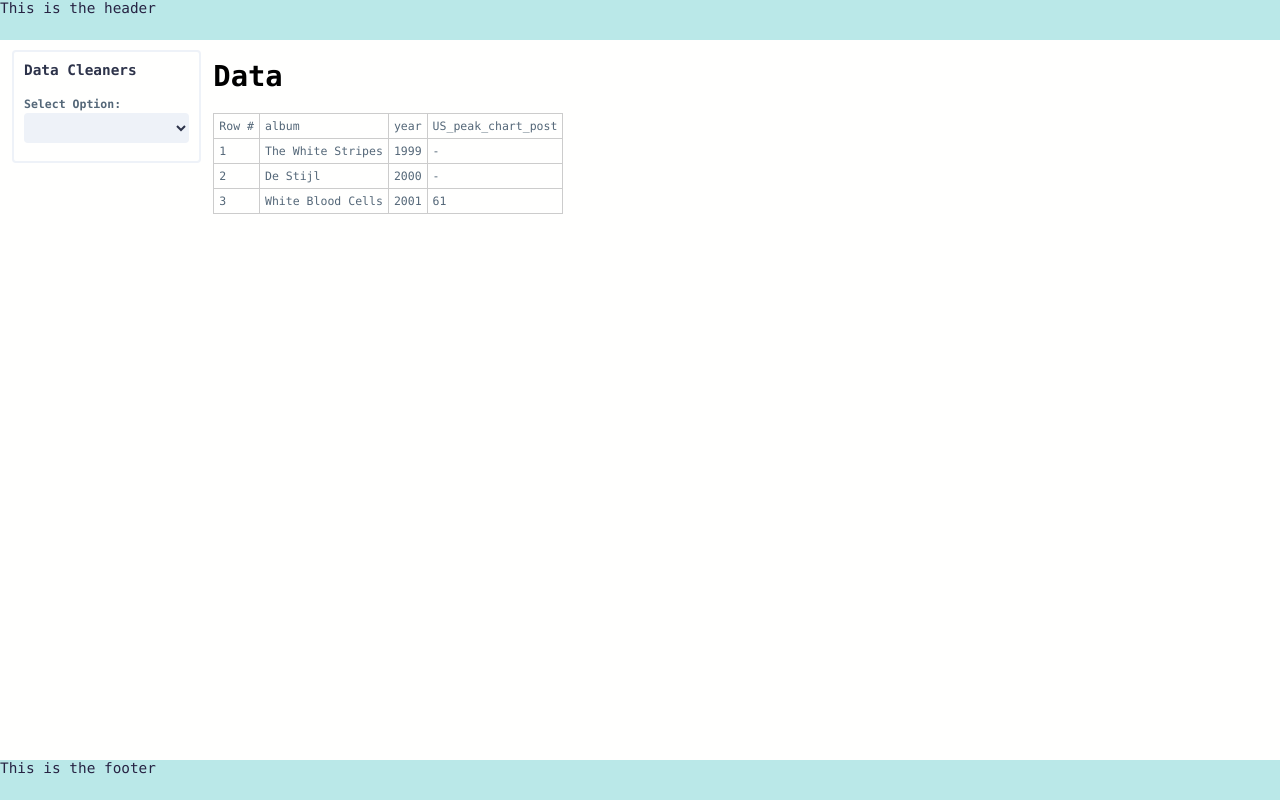
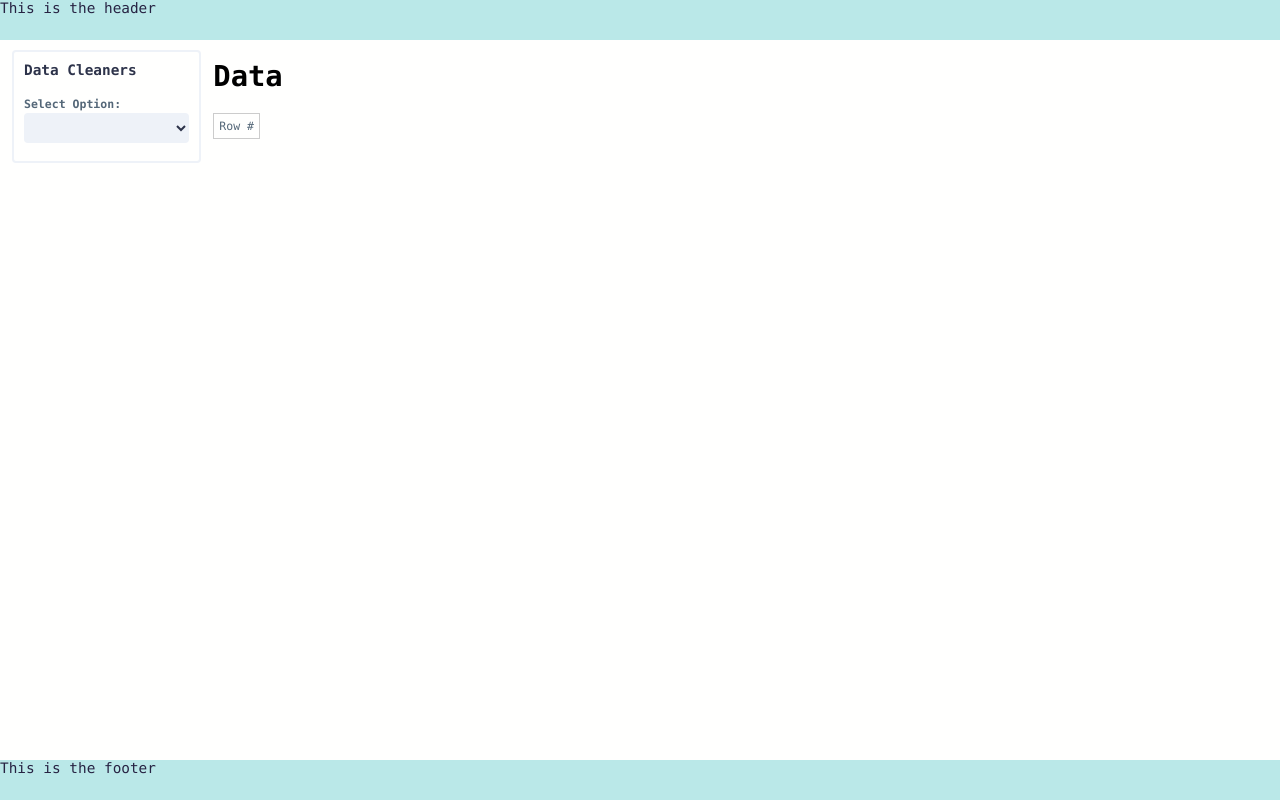
Before and after one commit to Visaal/data-cleaner, a Vue app: page /DataCleaner in a window 1280 px wide. Built offline with nearby package versions, Linux system fonts and the light colour scheme.

Commit message:
add upload csv data feature

```diff
--- a/package.json
+++ b/package.json
@@ -10,6 +10,7 @@
   "dependencies": {
     "core-js": "^3.6.4",
     "loadash": "^1.0.0",
+    "papaparse": "^5.2.0",
     "vue": "^2.6.11",
     "vue-router": "^3.1.6",
     "vuex": "^3.1.3"
--- a/src/components/data-view.vue
+++ b/src/components/data-view.vue
@@ -9,7 +9,9 @@
       <tbody>
         <tr v-for="(row, index) in dataRows" :key="row.id">
           <td>{{ index + 1 }}</td>
-          <td v-for="field in distinctFieldNames" :key="field.id">{{ row[field] }}</td>
+          <td v-for="field in distinctFieldNames" :key="field.id">
+            {{ row[field] }}
+          </td>
         </tr>
       </tbody>
     </table>
@@ -29,13 +31,12 @@ export default {
     ...mapActions(["getDataSourceData"]),
     async getData() {
       await this.getDataSourceData();
-    }
+    },
   },
   computed: {
-    ...mapState(["dataRows", "distinctFieldNames"]) // can be used as variable and state are both named 'rows'
-  }
+    ...mapState(["dataRows", "distinctFieldNames"]), // can be used as variable and state are both named 'rows'
+  },
 };
 </script>
 
-<style>
-</style>
+<style></style>
--- a/src/main.js
+++ b/src/main.js
@@ -1,12 +1,15 @@
-import Vue from 'vue'
-import App from './App.vue'
-import router from './router'
-import store from './store'
+import Vue from "vue";
+import App from "./App.vue";
+import router from "./router";
+import store from "./store";
+import papaparse from "papaparse";
+import "papaparse/papaparse";
 
-Vue.config.productionTip = false
+Vue.config.productionTip = false;
+Vue.use(papaparse);
 
 new Vue({
   router,
   store,
-  render: h => h(App)
-}).$mount('#app')
+  render: (h) => h(App),
+}).$mount("#app");
--- a/src/store/index.js
+++ b/src/store/index.js
@@ -2,34 +2,21 @@ import Vue from "vue";
 import Vuex from "vuex";
 import { cloneDeep } from "lodash";
 
-import { UPDATE_DATA_ROWS } from "./mutation-types";
+import { UPDATE_DATA_ROWS, UPDATE_FIELD_NAMES } from "./mutation-types";
 
 Vue.use(Vuex);
 
 const state = {
-  distinctFieldNames: ["album", "year", "US_peak_chart_post"],
-  dataRows: [
-    {
-      album: "The White Stripes",
-      year: 1999,
-      US_peak_chart_post: "-",
-    },
-    {
-      album: "De Stijl",
-      year: 2000,
-      US_peak_chart_post: "-",
-    },
-    {
-      album: "White Blood Cells",
-      year: 2001,
-      US_peak_chart_post: 61,
-    },
-  ],
+  distinctFieldNames: [],
+  dataRows: [],
 };
 
 const mutations = {
   [UPDATE_DATA_ROWS](state, updatedDataRows) {
     state.dataRows = updatedDataRows;
+  },
+  [UPDATE_FIELD_NAMES](state, fieldNames) {
+    state.distinctFieldNames = fieldNames;
   },
 };
 
@@ -45,6 +32,12 @@ const actions = {
     }
     commit(UPDATE_DATA_ROWS, clonedDataRows);
   },
+  setFieldNamesAction({ commit }, fieldNames) {
+    commit(UPDATE_FIELD_NAMES, fieldNames);
+  },
+  setDataAction({ commit }, fileData) {
+    commit(UPDATE_DATA_ROWS, fileData);
+  },
   getDataSourceData() {
     return state.dataRows;
   },
--- a/src/store/mutation-types.js
+++ b/src/store/mutation-types.js
@@ -1 +1,2 @@
 export const UPDATE_DATA_ROWS = "updateDataRows";
+export const UPDATE_FIELD_NAMES = "updateFieldNames";
--- a/src/views/DataCleaner.vue
+++ b/src/views/DataCleaner.vue
@@ -23,8 +23,8 @@ export default {
   name: "DataCleaner",
   components: {
     RuleSelector,
-    DataView
-  }
+    DataView,
+  },
 };
 </script>
 
@@ -52,6 +52,7 @@ export default {
 
 .content {
   grid-column: 3 / -1;
+  overflow-x: auto;
 }
 
 .footer {
--- a/src/views/Home.vue
+++ b/src/views/Home.vue
@@ -5,7 +5,7 @@
         <label for="fileItem">Please select your file</label>
         <input id="fileItem" type="file" @change="getFile($event)" />
         <span>{{ message }}</span>
-        <button @click="showContents">Process File</button>
+        <button @click="processFile">Process File</button>
         <div>
           <router-link to="/DataCleaner">Data Cleaner</router-link>
         </div>
@@ -15,39 +15,46 @@
 </template>
 
 <script>
+import Papa from "papaparse";
+import { mapActions } from "vuex";
+
 export default {
   name: "Home",
   data() {
     return {
       fileItem: "",
-      message: ""
+      message: "",
+      data: [1, 2, 3],
+      fieldNames: [],
     };
   },
   methods: {
+    ...mapActions(["setFieldNamesAction", "setDataAction"]),
     getFile(event) {
-      this.fileData = event.target.files[0];
-      this.fileItem = this.fileData;
+      this.fileItem = event.target.files[0];
     },
-    showContents() {
+    processFile() {
       if (this.fileItem) {
-        this.message = "";
-        console.log(this.fileItem);
         let reader = new FileReader();
-
         reader.readAsText(this.fileItem);
 
-        reader.onload = function() {
-          console.log(reader.result);
+        // Use arrow function or bind rather than 'reader.onload = function(event) {}' as that would have it's own context
+        //https://stackoverflow.com/questions/54113762/filereader-method-does-not-update-data-property-vue-js
+        reader.onload = () => {
+          this.fieldNames = Papa.parse(reader.result).data[0];
+          this.data = Papa.parse(reader.result, { header: true }).data;
+          this.setFieldNamesAction(this.fieldNames);
+          this.setDataAction(this.data);
         };
 
-        reader.onerror = function() {
+        reader.onerror = () => {
           console.log(reader.error);
         };
       } else {
         this.message = "please select a file";
       }
-    }
-  }
+    },
+  },
 };
 </script>
 
```
Also changed, not shown: 1 other file (tests, documents, lock files or other folders).
